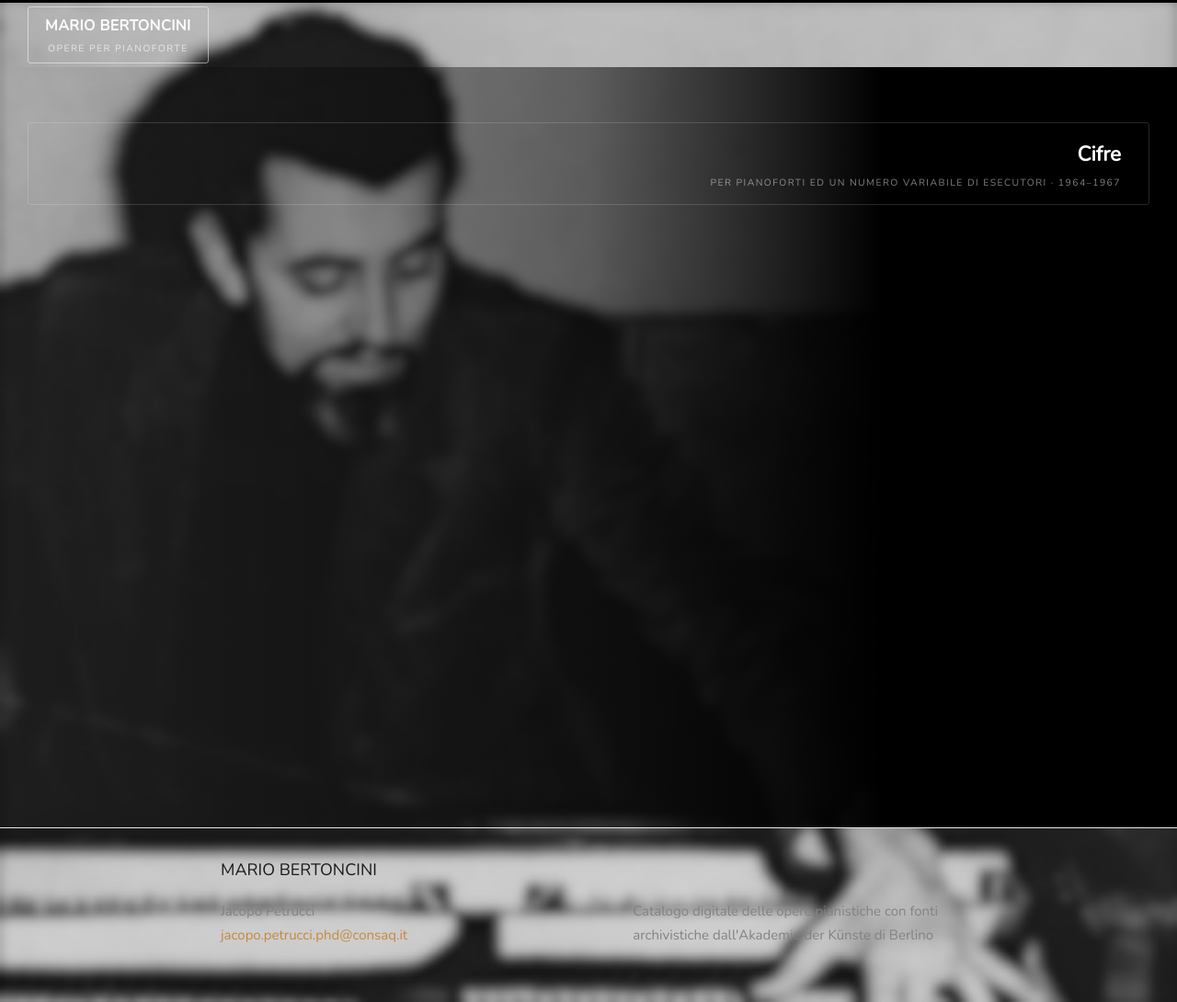
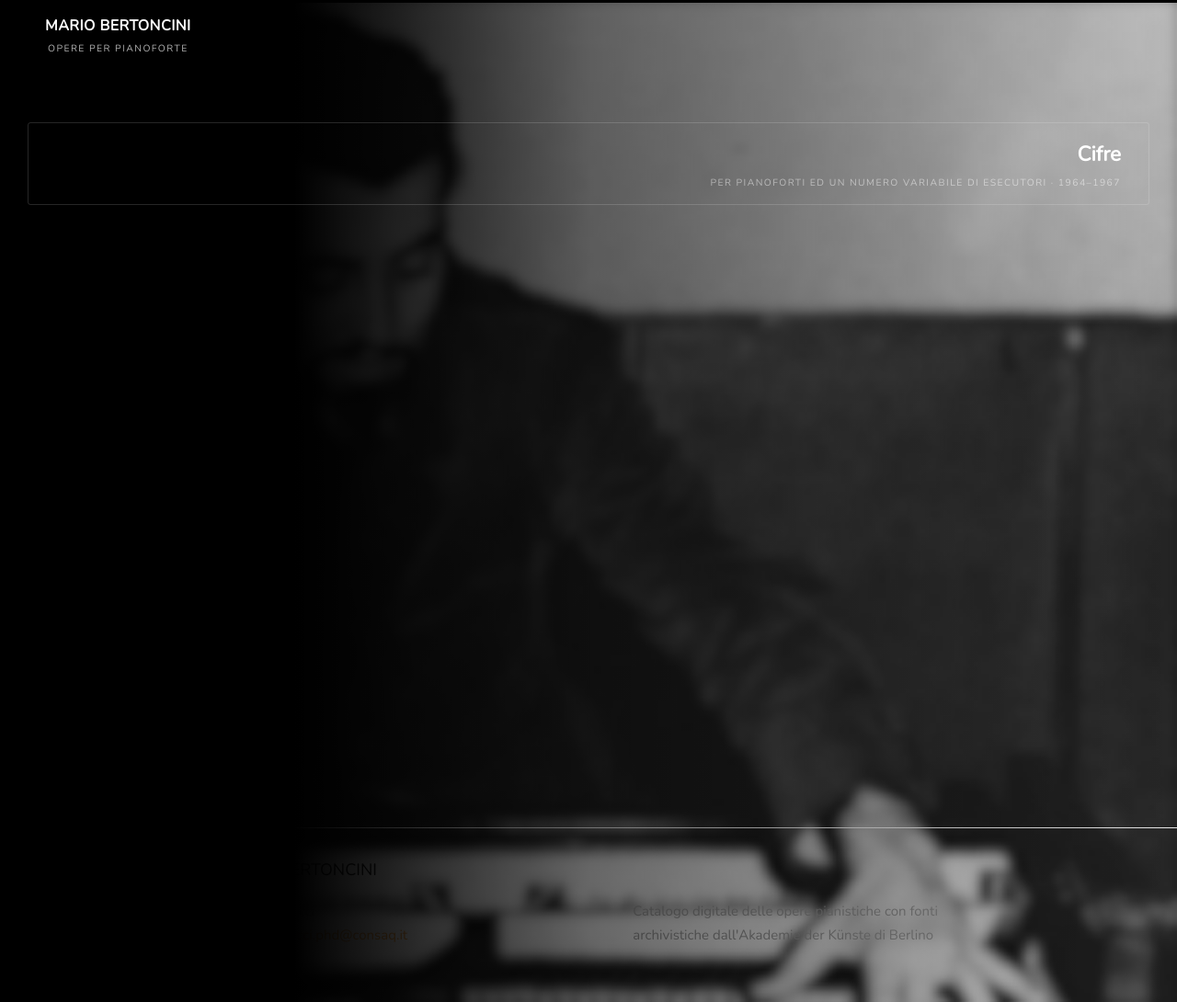
Before and after one commit to JacopoPetrucci/catalogo-bertoncini, a Jekyll site: the page built from index.markdown, in a window 1280 px wide. Shown: the whole page at 92% size. Built offline with Jekyll 4.4.1, drawn with Linux system fonts in a browser that asks for light colours.

Commit message:
Fix overlay header, sfondo nero rettangolo titolo

```diff
--- a/assets/main.scss
+++ b/assets/main.scss
@@ -14,6 +14,21 @@
   background-position: center top;
   background-color: #0a0a0a;
   position: relative;
+}
+
+/* Overlay unico che copre tutto il wrapper incluso l'header */
+.page-wrapper-home::before {
+  content: '';
+  position: absolute;
+  inset: 0;
+  background: linear-gradient(
+    to right,
+    rgba(0, 0, 0) 25%,
+    rgba(0, 0, 0, 0.5) 50%,
+    rgba(0, 0, 0, 0) 100%
+  );
+  z-index: 1;
+  pointer-events: none;
 }
 
 body.home-page {
@@ -55,14 +70,16 @@ body.home-page::before {
   position: relative;
 }
 
+/* Rettangolo titolo completamente nero */
 .site-title {
+  background-color: #000000;
   display: inline-flex;
   flex-direction: column;
   align-items: center;
   gap: 2px;
   text-align: center;
   padding: 6px 18px;
-  border: 0.5px solid rgba(255, 255, 255, 0.5);
+  border: 0.5px solid rgba(0, 0, 0, 0.5);
   border-radius: 3px;
   text-decoration: none !important;
   position: relative;
@@ -135,16 +152,7 @@ body.home-page::before {
 }
 
 .home-overlay {
-  position: absolute;
-  inset: 0;
-  background: linear-gradient(
-    to left,
-    rgba(0, 0, 0) 25%,
-    rgba(0, 0, 0, 0.5) 50%,
-    rgba(0, 0, 0, 0) 100%
-  );
-  z-index: 1;
-  pointer-events: none;
+  display: none;
 }
 
 .home-content {
```
